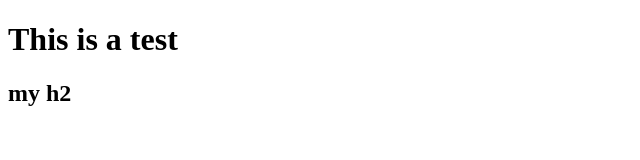
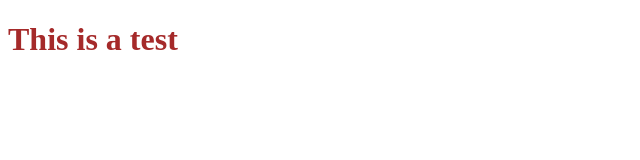
Before and after one commit to KobeIndemans/test, a plain HTML site: page index.html in a window 1280 px wide. Shown: the whole page, without its empty margins (0-640 px from the left). Drawn offline with Linux system fonts and the light colour scheme.

Commit message:
Linked stylesheet

```diff
--- a/index.html
+++ b/index.html
@@ -4,11 +4,11 @@
 <head>
   <meta charset="UTF-8">
   <title>title</title>
+  <link rel="stylesheet" href="style.css">
 </head>
 
 <body>
   <h1>This is a test</h1>
-  <h2>my h2</h2>
 </body>
 
 </html>
--- a/style.css
+++ b/style.css
@@ -0,0 +1,3 @@
+h1 {
+    color: brown;
+}
```
